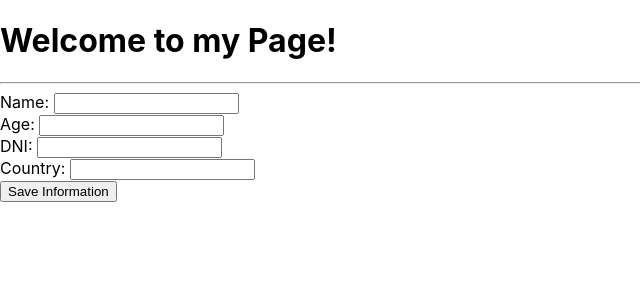
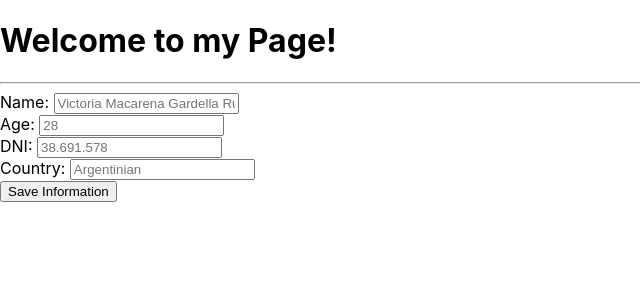
Before and after one commit to VGardella/cv-application, a React (Create React App) app in the folder cv-project/: page / in a window 1280 px wide. Both pictures are taken after a click on the button "Edit Information". Shown: the top 300 px of the page, without its empty margins (0-640 px from the left). Built offline with nearby package versions, Linux system fonts and the light colour scheme.

Commit message:
set and show new information

```diff
--- a/cv-project/src/components/GeneralInfo.js
+++ b/cv-project/src/components/GeneralInfo.js
@@ -1,42 +1,45 @@
 import { useState } from 'react';
 
 export default function PersonalInfo() {
+    let info = {
+        name: 'Victoria Macarena Gardella Ruiz',
+        age: 28,
+        dni: '38.691.578',
+        country: 'Argentinian',
+    }
+
     const [ isEditing, setEditing ] = useState(false);
-
-    let info = {
-                name: 'Victoria Macarena Gardella Ruiz',
-                age: 28,
-                dni: '38.691.578',
-                country: 'Argentinian',
-            }
+    const [ personalInfo, setPersonalInfo ] = useState(info);
 
     let infoStructure;
+    let newInfo = {};
+
     if (isEditing) {
         infoStructure = (
             <form class='cv-form'>
-                <label forHTML='name'>Name: </label>
-                <input id='name'></input>
+                <label>Name: </label>
+                <input name='name' placeholder={personalInfo.name} onChange={handleInfo}></input>
                 <br />
-                <label forHTML='age'>Age: </label>
-                <input id='age'></input>
+                <label>Age: </label>
+                <input name='age' placeholder={personalInfo.age} onChange={handleInfo}></input>
                 <br />
-                <label forHTML='dni'>DNI: </label>
-                <input id='dni'></input>
+                <label>DNI: </label>
+                <input name='dni' placeholder={personalInfo.dni} onChange={handleInfo}></input>
                 <br />
-                <label forHTML='country'>Country: </label>
-                <input id='country'></input>
+                <label>Country: </label>
+                <input name='country' placeholder={personalInfo.country} onChange={handleInfo}></input>
             </form>
         )
     } else {
         infoStructure = (
             <div>
-                <b>Name: </b> {info.name}
+                <b>Name: </b> {personalInfo.name}
                 <br/>
-                <b>Age: </b> {info.age}
+                <b>Age: </b> {personalInfo.age}
                 <br/>
-                <b>DNI: </b> {info.dni}
+                <b>DNI: </b> {personalInfo.dni}
                 <br/>
-                <b>Country: </b> {info.country}
+                <b>Country: </b> {personalInfo.country}
                 <br/>
             </div>
 
@@ -45,9 +48,20 @@ export default function PersonalInfo() {
     }
 
     function handleEdit(e) {
-        alert('Still working on it...');
-        setEditing(!isEditing);
-        alert('isEditing is ' + isEditing)
+        setEditing(true);
+    }
+
+    function handleInfo(e) {
+        newInfo = {
+            ...personalInfo,
+            [e.target.name]: e.target.value,
+        };
+    };
+
+    function handleSave(e) {
+        e.preventDefault();
+        setPersonalInfo(newInfo);
+        setEditing(false);
     }
 
     return (
@@ -56,7 +70,7 @@ export default function PersonalInfo() {
             <hr/>
             { infoStructure }
             {isEditing
-            ? <button onClick={handleEdit}>
+            ? <button onClick={handleSave}>
                 Save Information
             </button>
             : <button onClick={handleEdit}>
```
